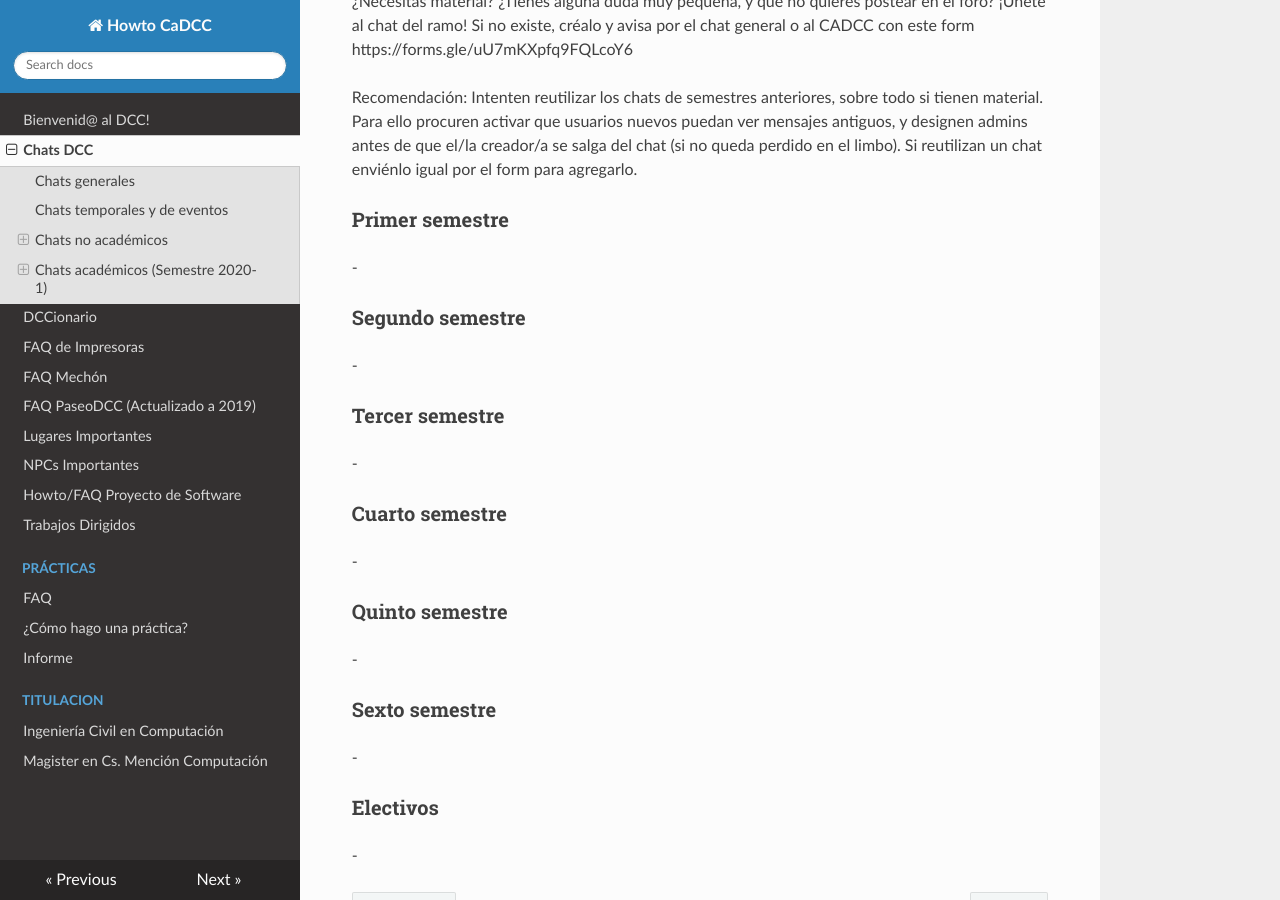
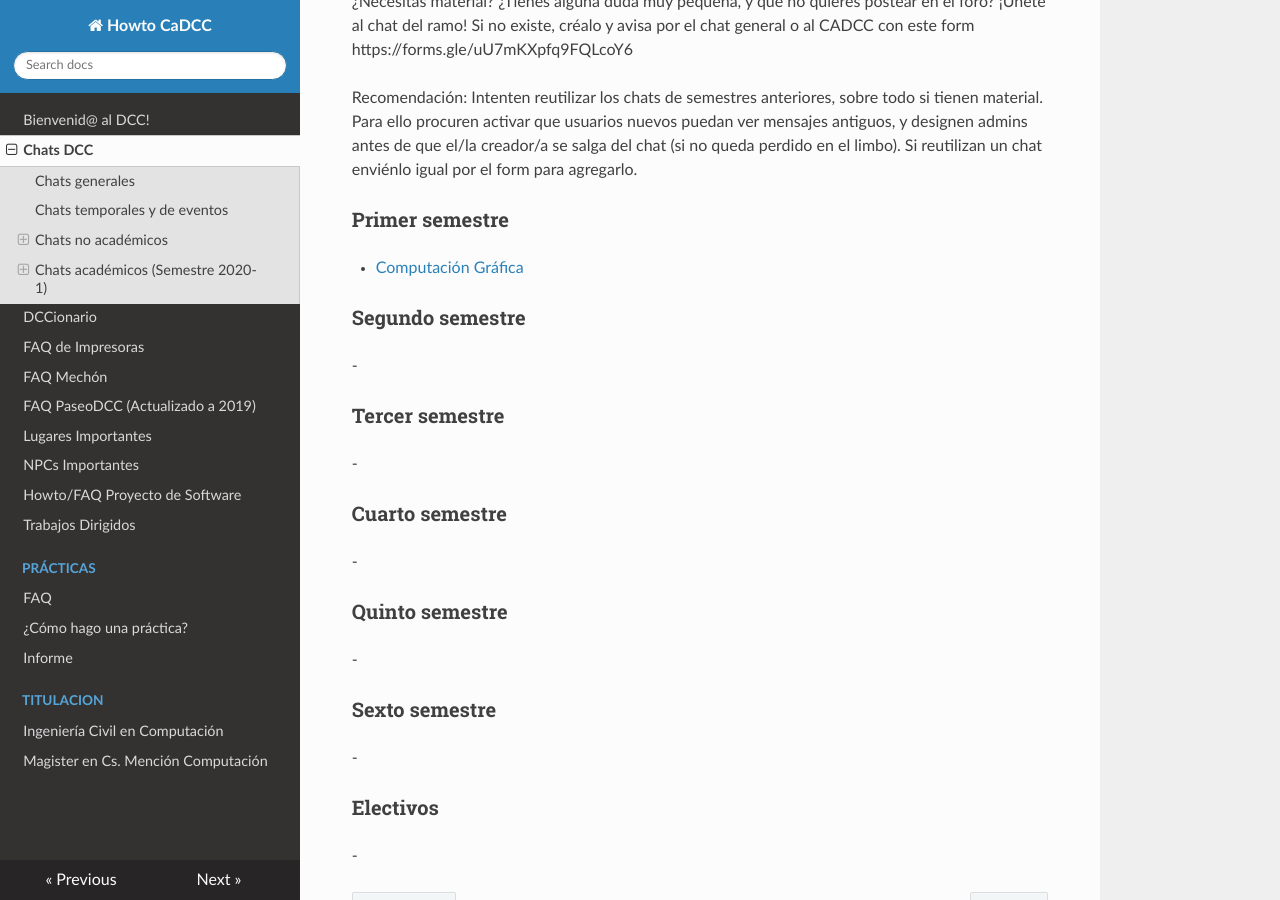
Before and after one commit to cadcc/howto, an MkDocs documentation site: the page built from docs/Chats.md, in a window 1280 px wide and 900 px high, scrolled down 2130 px. Built offline with MkDocs 1.6.1, drawn with Linux system fonts in a browser that asks for light colours; nearby versions of some CDN libraries.

Commit message:
Update Chats.md

```diff
--- a/docs/Chats.md
+++ b/docs/Chats.md
@@ -78,7 +78,7 @@ Recomendación: Intenten reutilizar los chats de semestres anteriores, sobre tod
 
 ### Primer semestre
 
--
+- [Computación Gráfica](https://t.me/joinchat/Ia3RGlMrTeXsQJ_MSsQsvw)
 
 ### Segundo semestre
 
```
